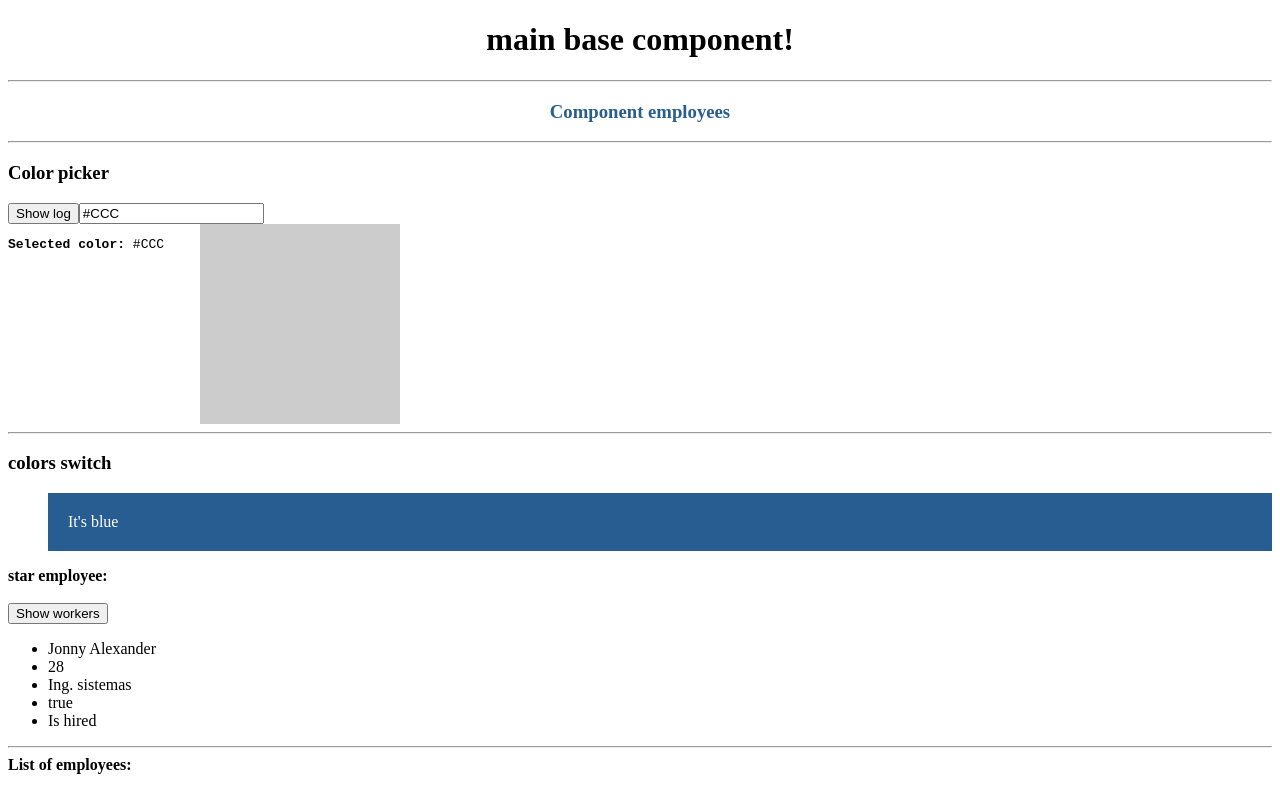
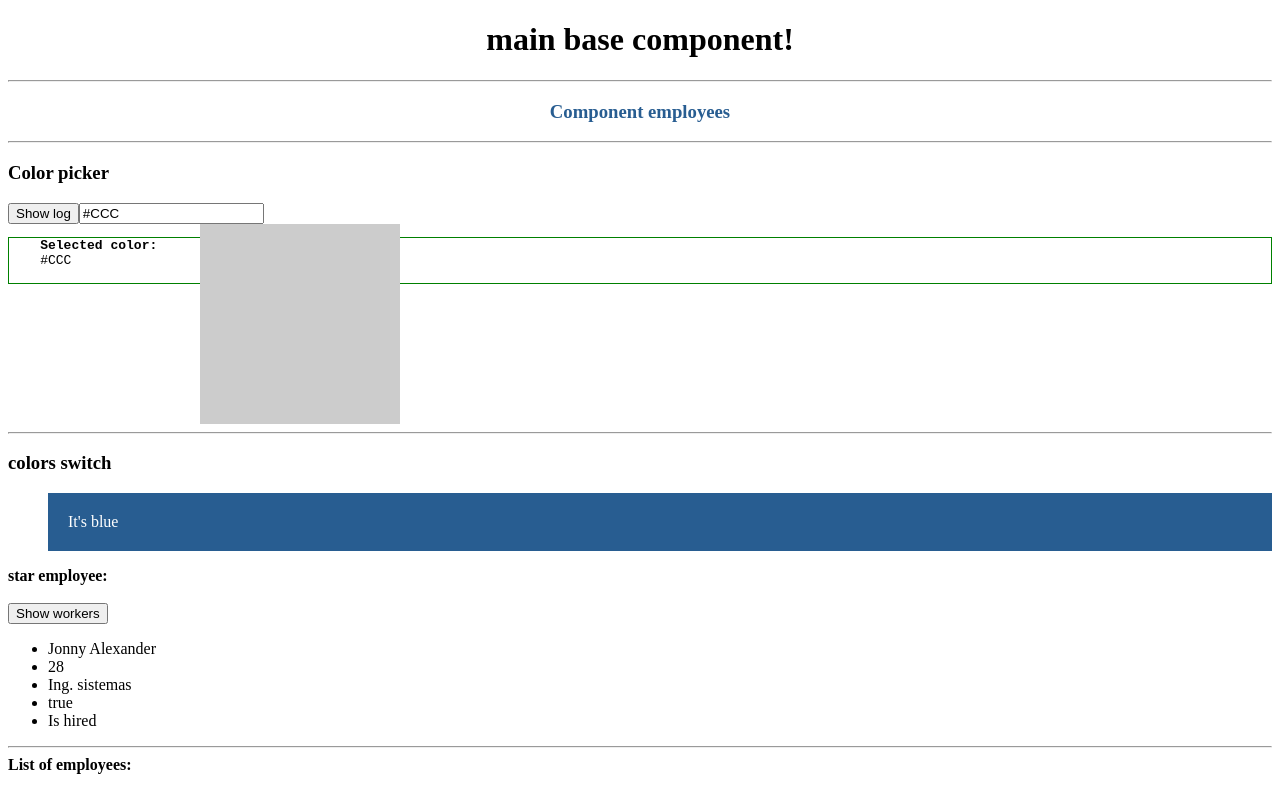
Before and after one commit to jonnyalexbh/introduction-angular6p0, an Angular app: page / in a window 1280 px wide. Shown: the top 790 px of the page. Built offline with nearby package versions, Linux system fonts and the light colour scheme.

Commit message:
NgStyle in attribute

```diff
--- a/src/app/employee/employee.component.html
+++ b/src/app/employee/employee.component.html
@@ -12,7 +12,10 @@
     'float': 'right',
     'margin-right': '69%'
   }">&nbsp;</div>
-  <pre><strong>Selected color:</strong> {{selected_color}}</pre>
+  <pre [style.border]="selected_color == 'red' ? '5px solid black' : '1px solid green'">
+    <strong>Selected color:</strong>
+    {{selected_color}}
+  </pre>
   <div style="clear:both"></div>
 </div>
 <hr>
```
